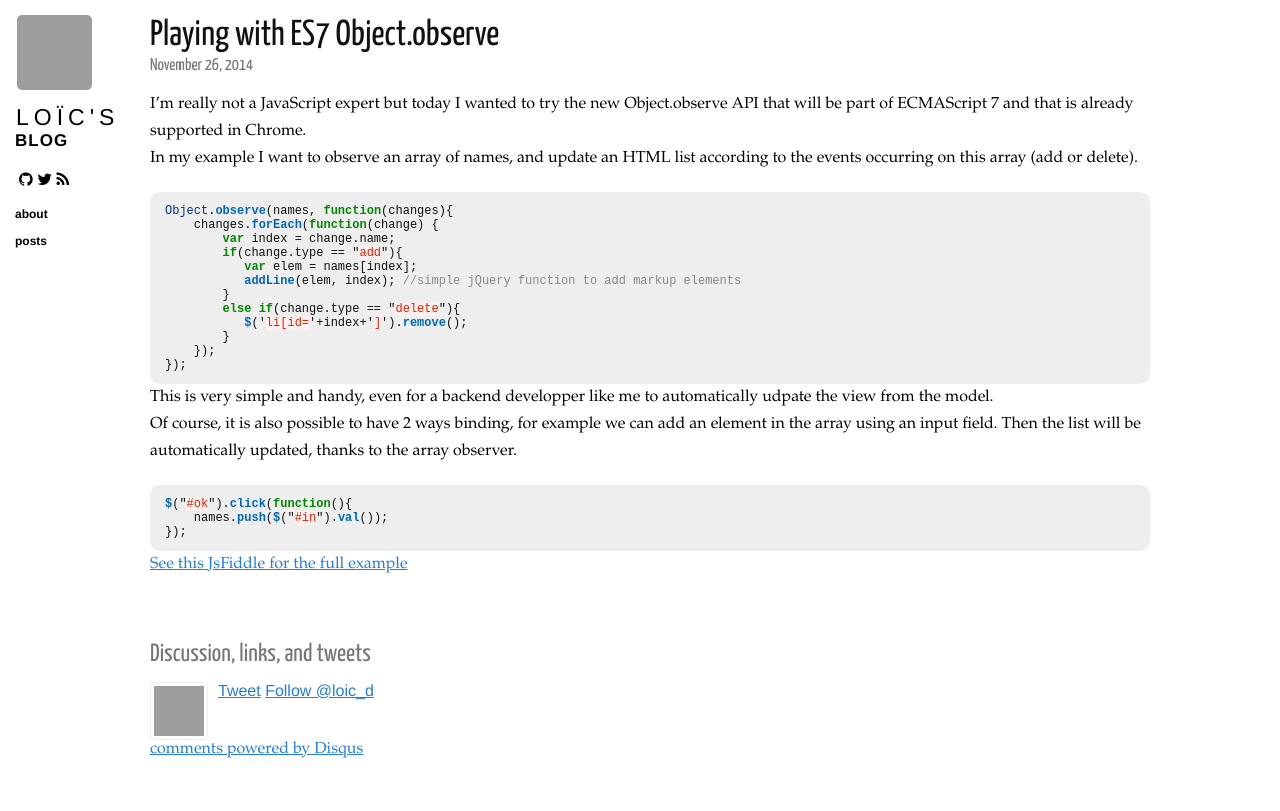
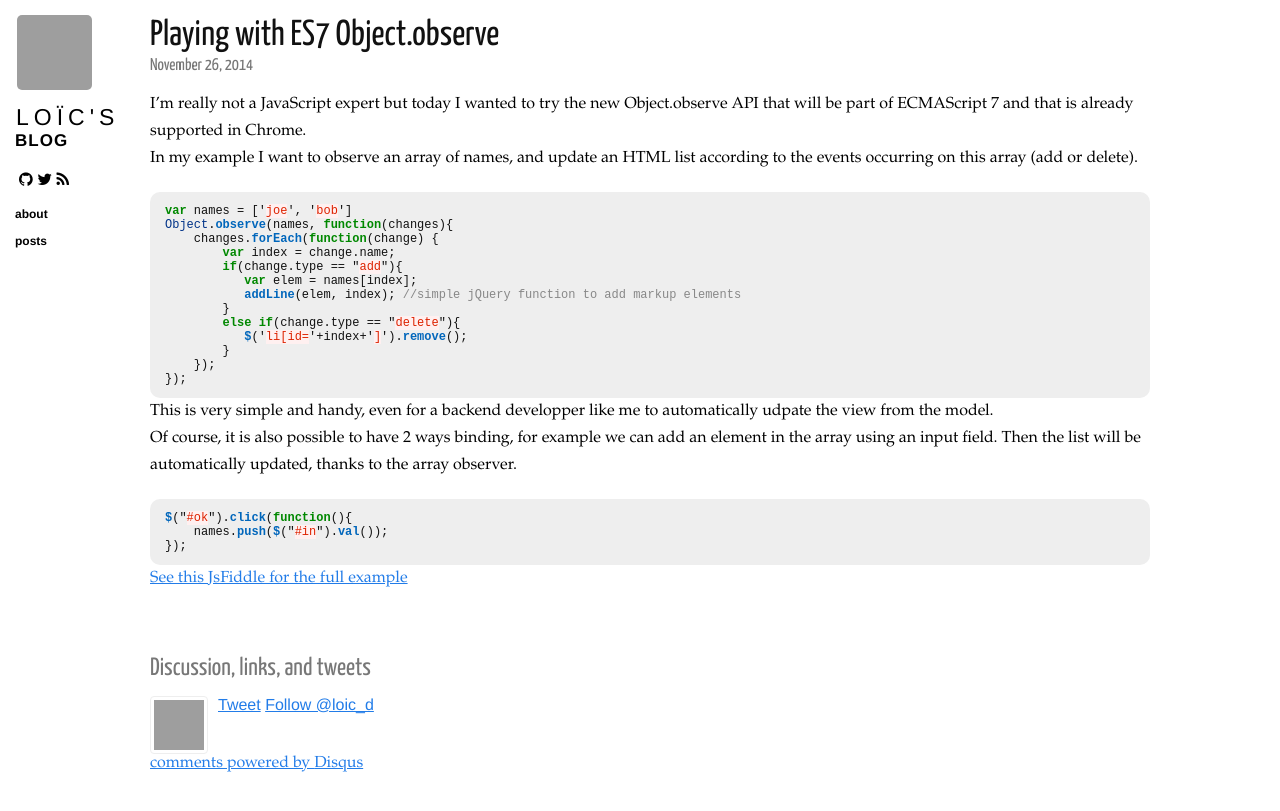
Before and after one commit to loicdescotte/loicdescotte.github.io, a Jekyll site: the page built from _posts/2014-11-26-es7-object-observe.md, in a window 1280 px wide, cut to the strip 0-811 px from the top of the page. Built offline with Jekyll 4.4.1, drawn with Linux system fonts in a browser that asks for light colours; nearby versions of some CDN libraries; Markdown is read by kramdown in place of the engine named in the settings; comment, search, counter and statistics services are not loaded; grey boxes are pictures that could not be loaded.

Commit message:
Update 2014-11-26-es7-object-observe.md

```diff
--- a/_posts/2014-11-26-es7-object-observe.md
+++ b/_posts/2014-11-26-es7-object-observe.md
@@ -11,6 +11,7 @@ I'm really not a JavaScript expert but today I wanted to try the new Object.obse
 In my example I want to observe an array of names, and update an HTML list according to the events occurring on this array (add or delete).
 
 {% highlight javascript %}
+var names = ['joe', 'bob']
 Object.observe(names, function(changes){
     changes.forEach(function(change) {
         var index = change.name;
```
